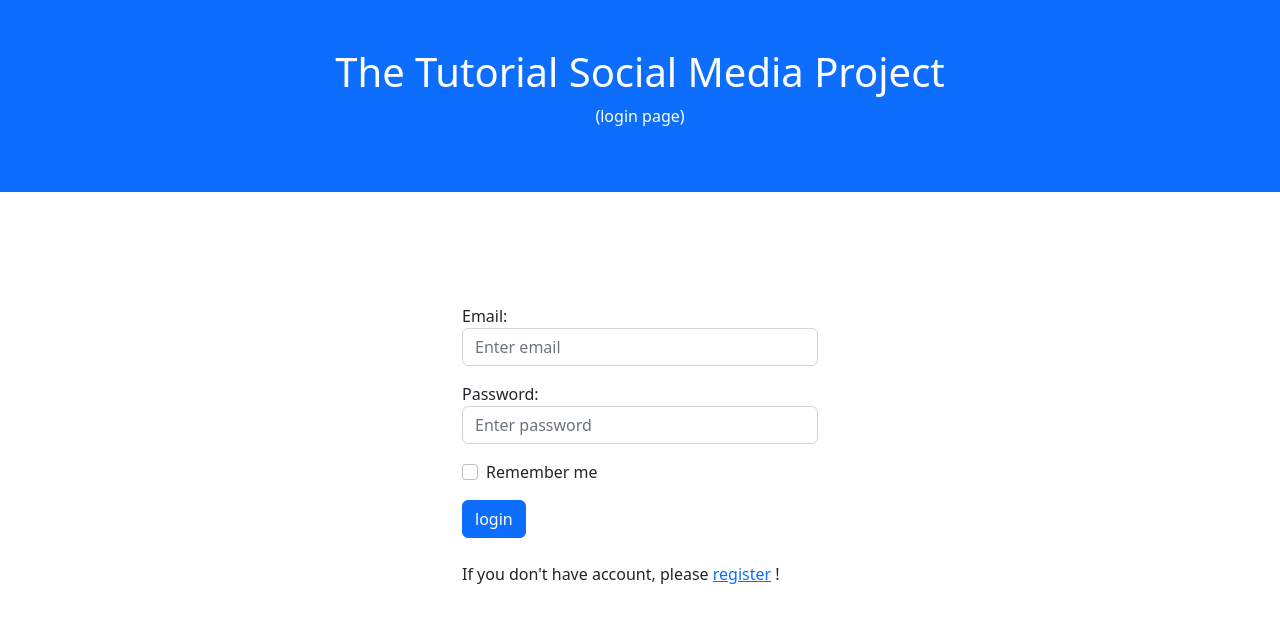
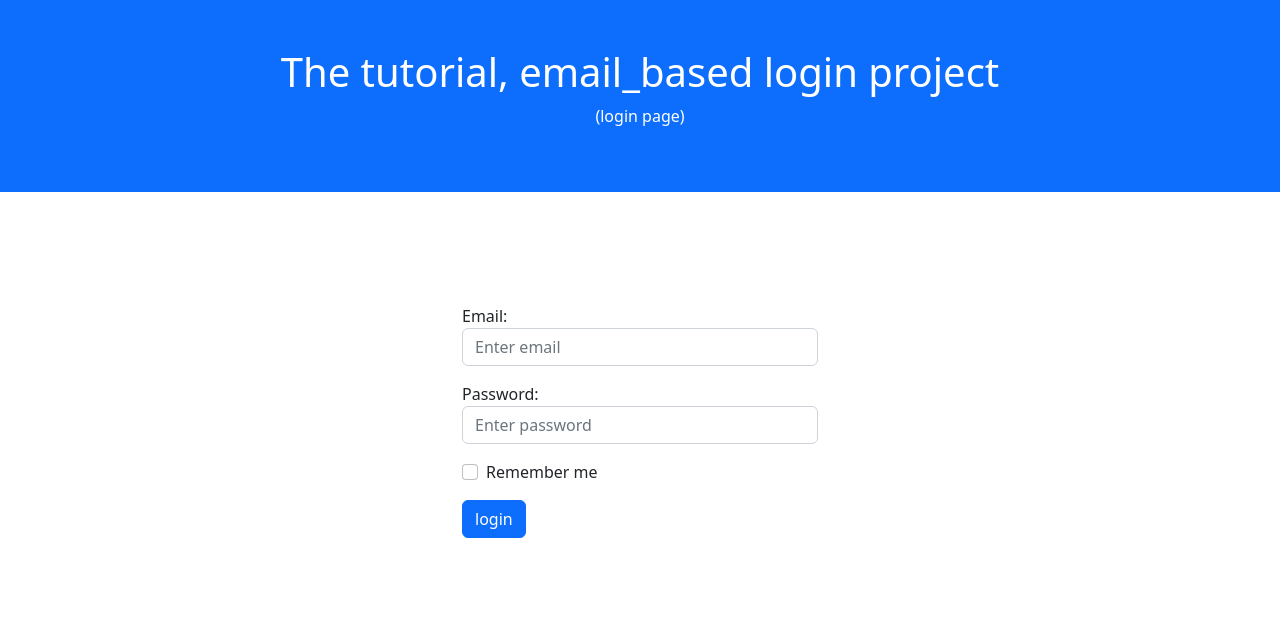
Before and after one commit to shahrzad-gdr/loginWithEmail, a Django app: page /login/ in a window 1280 px wide. Shown: the top 623 px of the page. Run offline with Django 4.2, Linux system fonts and the light colour scheme.

Commit message:
edit title of login page and comment register url

```diff
--- a/account/templates/account/login.html
+++ b/account/templates/account/login.html
@@ -6,7 +6,7 @@
 
 {% block header %}
 <div class="container-fluid p-5 bg-primary text-white text-center">
-    <h1> The Tutorial Social Media Project </h1>
+    <h1> The tutorial, email_based login project </h1>
     <p>(login page)</p>
 </div>
 {% endblock %}
@@ -24,7 +24,6 @@
                     <label for="email">Email:</label>
                     <input type="email" class="form-control" id="email" placeholder="Enter email" name="email">
                 </div>
-
                 <div class="mb-3">
                   <label for="pwd">Password:</label>
                   <input type="password" class="form-control" id="pwd" placeholder="Enter password" name="password">
@@ -40,7 +39,7 @@
             </form>
             <br>
             <div>
-                If you don't have account, please <a href="{% url 'register' %}">register</a> !
+{#                If you don't have account, please <a href="{% url 'register' %}">register</a> !#}
             </div>
         </div>
         <div class="col-sm-4">
```
